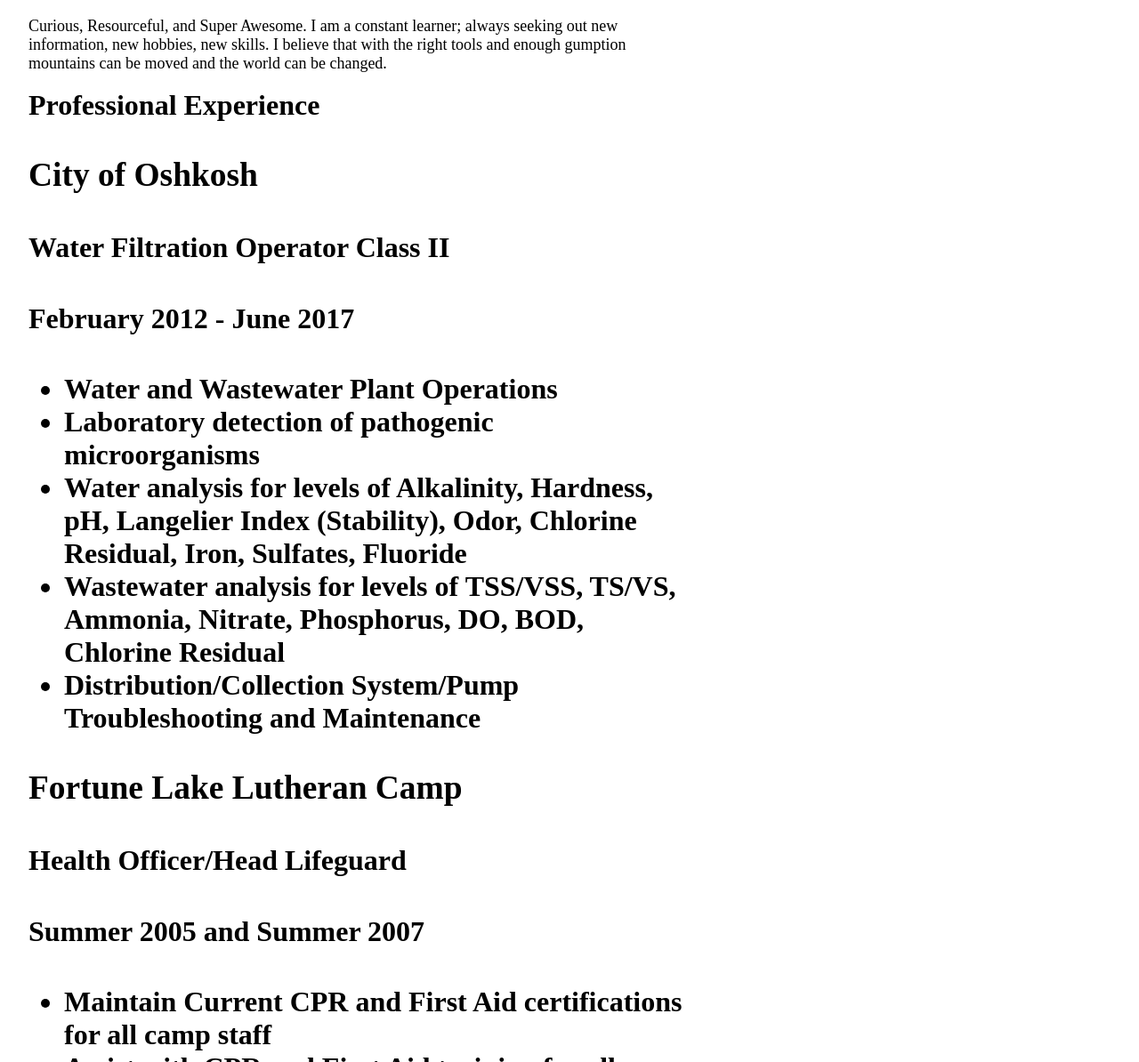
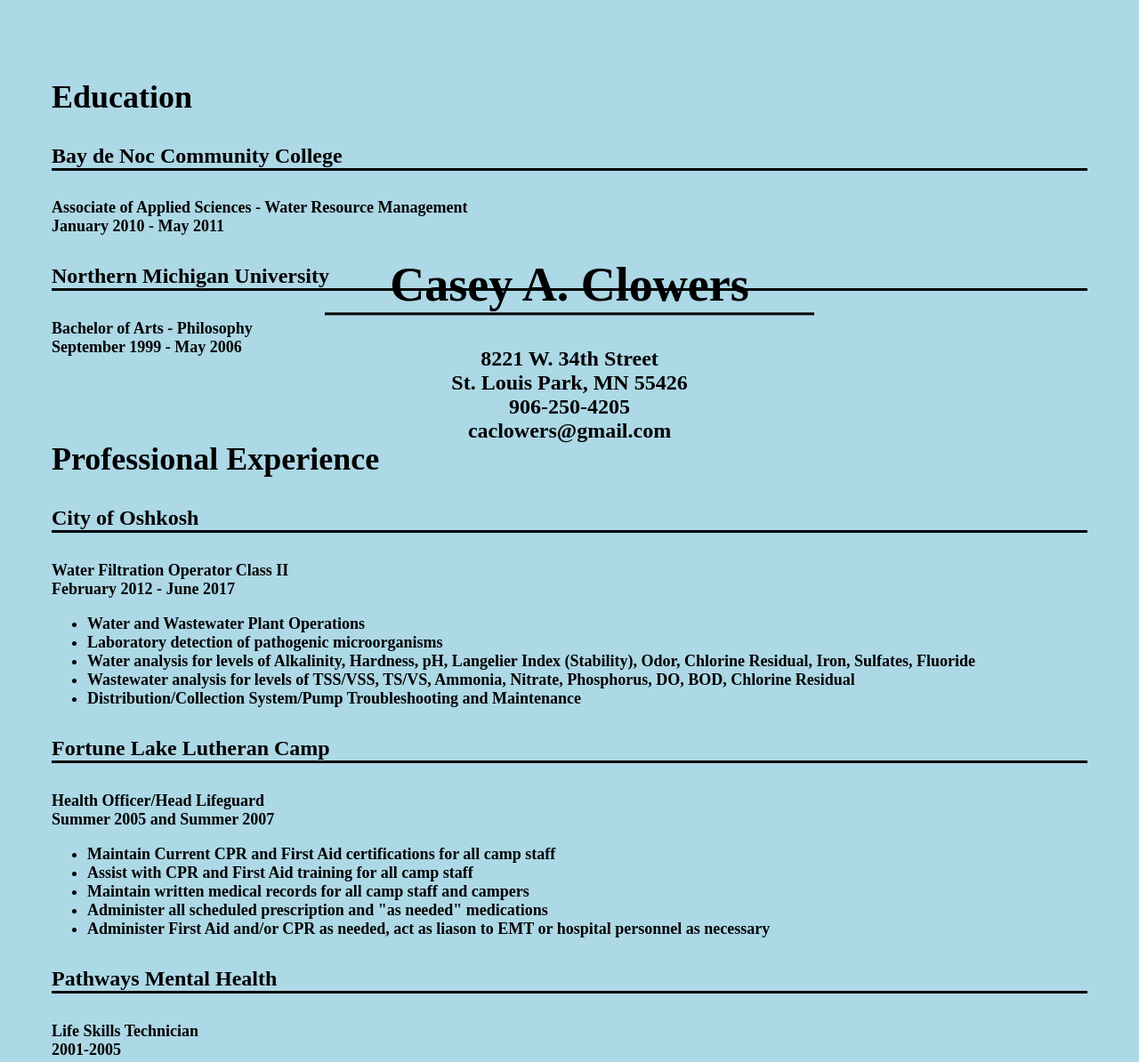
Before and after one commit to caclowers/caclowers.github.io, a plain HTML site: page HTMLResume.html in a window 1280 px wide. Shown: the part 264-1458 px from the top of the page at 89% size. Drawn offline with Linux system fonts and the light colour scheme.

Commit message:
Add files via upload

```diff
--- a/HTMLResume.html
+++ b/HTMLResume.html
@@ -8,25 +8,53 @@
 	    </head>
 
  <body>
+
 		<div id="container">
+			<img src="image5.jpeg" id="pic">
+				<div class="bottom-center">
 					<div id="content-contact">
 						<h1>Casey A. Clowers</h1>
 						<h3>8221 W. 34th Street</h3>
 						<h3>St. Louis Park, MN 55426</h3>
 						<h3>906-250-4205</h3>
+						<h3>caclowers@gmail.com</h3>
 					</div>
-
+				</div>
+		</div>
     	<div id="content-summary">
 				<h2>Who Am I?</h2>
 				<p>Curious, Resourceful, and Super Awesome. I am a constant learner; always seeking out new information, new hobbies, new skills. I believe that with the right tools and enough gumption mountains can be moved and the world can be changed.</p>
 		</div>
 
-      <div id="content-professional"> Professional Experience
+		<div id="content-education">
+			<h2>Education</h2>
+				<div id="content-baycollege">
+					<h4> Bay de Noc Community College</h4>
+					<div class="block-date">
+						<h5>Associate of Applied Sciences - Water Resource Management</h5>
+						<div class="date"> January 2010 - May 2011
+						</div>
+					</div>
+				</div>
+				<div id="content-northernmichiganuniversity">
+						<h4>Northern Michigan University</h4>
+						<div class="block-date">
+							<h5>Bachelor of Arts - Philosophy</h5>
+							<div class="date"> September 1999 - May 2006
+							</div>
+						</div>
+					</div>
+		</div>
+
+		<div id="content-professional">
+		  <h2>Professional Experience</h2>
+
 				<div id="content-Oshkosh">
-					<h3>City of Oshkosh</h3>
+					<h4>City of Oshkosh</h4>
 					<div class="block-date">
-							<h4>Water Filtration Operator Class II</h4>
-							<h4>February 2012 - June 2017</h4>
+							<h5>Water Filtration Operator Class II</h5>
+							<div class="date">February 2012 - June 2017
+							</div>
 					</div>
 					<div class"block-content">
 							<ul>
@@ -41,10 +69,10 @@
 
 
 				<div id="content-FLLC">
-					<h3>Fortune Lake Lutheran Camp</h3>
+					<h4>Fortune Lake Lutheran Camp</h4>
 					<div class="block-date">
-							<h4>Health Officer/Head Lifeguard</h4>
-							<h4>Summer 2005 and Summer 2007</h4>
+							<h5>Health Officer/Head Lifeguard</h5>
+							<div class="date">Summer 2005 and Summer 2007
 					</div>
 					<div class"block-content">
 							<ul>
@@ -52,17 +80,17 @@
 								<li>Assist with CPR and First Aid training for all camp staff</li>
 								<li>Maintain written medical records for all camp staff and campers</li>
 								<li>Administer all scheduled prescription and "as needed" medications</li>
-								<li>Administer First Aid and/or CPR as needed, act as liason to EMT or personnel as necessary</li>
+								<li>Administer First Aid and/or CPR as needed, act as liason to EMT or hospital personnel as necessary</li>
 							</ul>
 					</div>
 				</div>
 
 
 				<div id="content-Pathways">
-					<h3>Pathways Mental Health</h3>
+					<h4>Pathways Mental Health</h4>
 					<div class="block-date">
-							<h4>Life Skills Technician</h4>
-							<h4>2001-2005</h4>
+							<h5>Life Skills Technician</h5>
+							<div class="date">2001-2005
 					</div>
 					<div class"block-content">
 							<ul>
@@ -79,14 +107,9 @@
 								<li>Interpersonal Conflict Resolution</li>
 								<li>Licensed Physical Intervention Trainer</li>
 							</ul>
-
 					</div>
 				</div>
 			</div>
-
-
-
 		</div>
-
 	</body>
 </html>
--- a/stylesheet.css
+++ b/stylesheet.css
@@ -1,23 +1,107 @@
 body {
-    font: 18px Charter; Sans-serif
-    background: url(image5.jpeg);
+    font: 18px Futura; Arial
+    background-image: url(image5.jpeg);
+    background-color: lightblue;
 }
 
 #container {
-    width: 750px;
-    margin: 24px;
+    width: 550px;
+    padding: auto;
+    margin: auto;
+    text-align:center;
+    background-color: aliceblue;
 }
 
 #content-contact {
-    width: 650px;
+    width: 550px;
+
+}
+
+#content-summary {
+    max-width: 650px;
+    padding-left: 50px;
+}
+
+.bottom-center {
+    position: absolute;
+    top: 80%;
+    left: 50%;
+    transform: translate(-50%, -50%);
+}
+
+.background {
+    color: black;
+    opacity: 0.2;
+
+}
+#content-education {
+    font-size: 1em;
+    font-weight: bold;
+    padding-left: 50px;
+    padding-right: 50px;
+    padding-top: 0px;
+    padding-bottom: 0px;
+}
+
+#content-professional {
+    font-size: 1em;
+    font-weight: bold;
+    padding-left: 50px;
+    padding-right: 50px;
+    padding-top: 0px;
+    padding-bottom: 0px;
+}
+
+.block-content {
+    font-size: 18px;
+}
+
+.block-date {
+    font-size: 18px;
+}
+
+.date {
+	justify-content: right;
+}
+
+#pic {
+    opacity: 0.4;
+    position: right;
+}
+
+img.resize {
+    width: 400px;
+    height: auto;
+}
+
+h1 {
+    font-size: 3em;
+    border-bottom: 3px solid black;
+}
+
+h2 {
+    font-size: 2em;
+    padding-top: 64px;
+}
+
+h3 {
+    font-size: 24px;
+    margin: 0px;
     padding: 0px;
 }
 
-#content-professional {
-    font-size: 32px;
-    font-weight: bold;
+h4 {
+    font-size: 24px;
+    border-bottom: solid 3px black;
 }
 
-.date {
-	float: center;
+h5 {
+    font-size: 18px;
+    margin: 0px;
+    padding-top: 0px;
 }
+
+p {
+    font-size: 18px;
+    font-style: oblique;
+}
```
Lines whose indentation alone changed are shown as unchanged.
